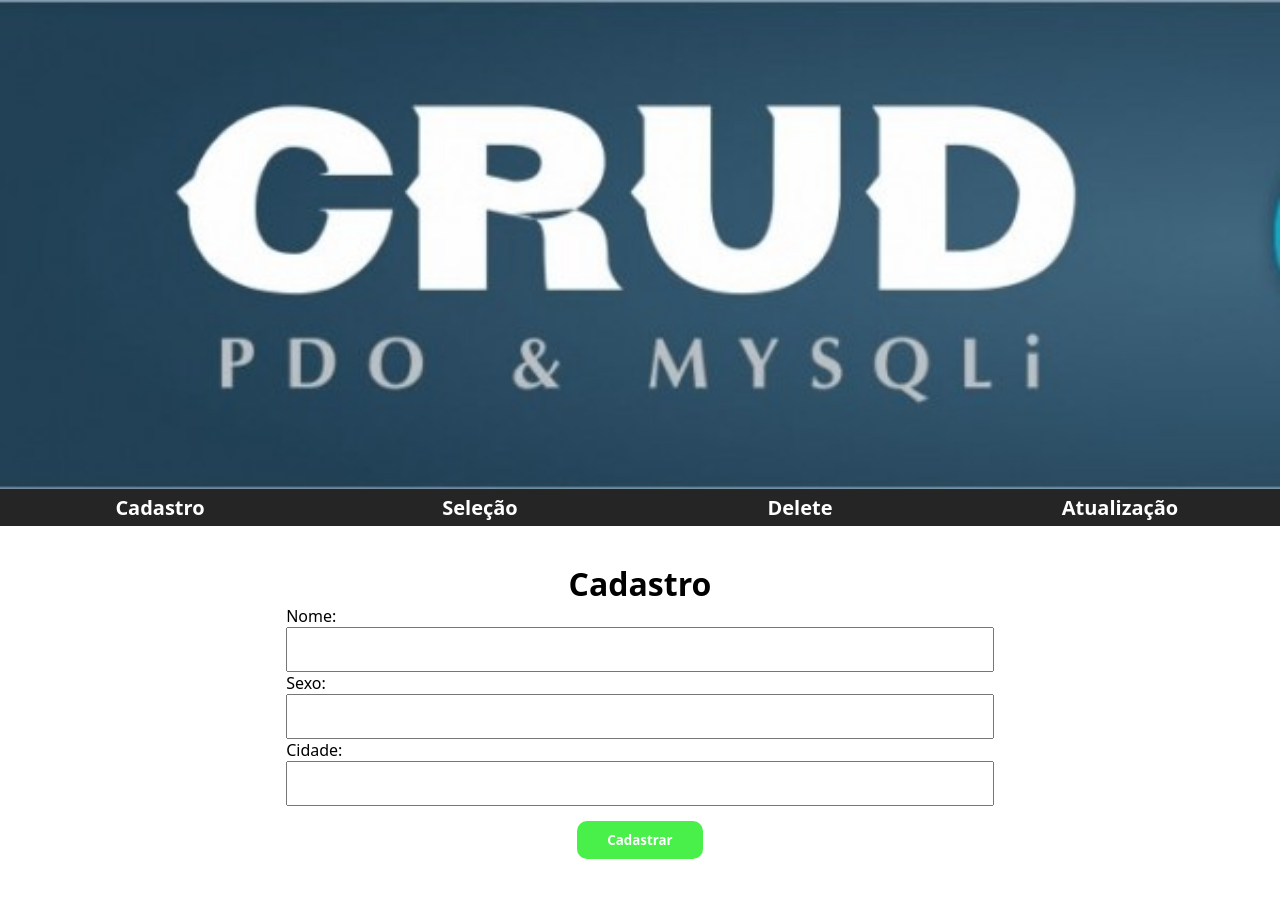
After one commit to Pcolombini/CRUD-PDO-AND-MSQLI, a PHP site: page /CRUD-PDO-AND-MSQLI/cadastro.php in a window 1280 px wide. The commit adds this page. Run offline with PHP 8.4, Linux system fonts and the light colour scheme.

Commit message:
implements

```diff
--- /dev/null
+++ b/PDO/cadastro.php
@@ -0,0 +1,43 @@
+<?php include_once 'includes/Header.php'; ?>
+
+<div class="content">
+    <?php
+    include 'Class/ClassConexao.php';
+    include 'Class/ClassCrud.php';
+    ?>
+    <div class="resultado">
+
+    </div>
+    <div class="formulario">
+
+        <h1 class="center">Cadastro</h1>
+
+        <div class="formularioInput">
+
+            <div class="formularioInput">
+                Nome:<br>
+                <input type="text" name="nome" id="nome">
+            </div>
+
+
+            <div class="formularioInput">
+                Sexo:<br>
+                <input type="text" name="sexo" id="sexo">
+            </div>
+
+
+            <div class="formularioInput">
+                Cidade:<br>
+                <input type="text" name="cidade" id="cidade">
+            </div>
+
+
+            <div class="formularioInput formularioInput100 center">
+                <input type="submit" value="Cadastrar">
+            </div>
+        </div>
+    </div>
+
+</div>
+
+<?php include_once 'includes/Footer.php'; ?>
--- a/PDO/includes/Header.php
+++ b/PDO/includes/Header.php
@@ -11,7 +11,7 @@
         <img src="images/572552750819-crud-php.jpg" alt="banner com o nome crud">
     </div>
     <div class="nav">
-        <li><a href="cadastro">Cadastro</a></li>
+        <li><a href="http://127.0.0.1/CRUD-PDO-AND-MSQLI/PDO/cadastro.php">Cadastro</a></li>
         <li><a href="selecao">Seleção</a></li>
         <li><a href="delete">Delete</a></li>
         <li><a href="atualizacao">Atualização</a></li>
--- a/PDO/style.css
+++ b/PDO/style.css
@@ -1,45 +1,46 @@
-*{
+* {
     margin: 0;
     padding: 0;
+    box-sizing: border-box;
     font-family: system-ui, -apple-system, BlinkMacSystemFont, 'Segoe UI', Roboto, Oxygen, Ubuntu, Cantarell, 'Open Sans', 'Helvetica Neue', sans-serif;
 }
 
-:root{
-    --background-color:#252525;
-    --background-hover:#666;
+:root {
+    --background-color: #252525;
+    --background-hover: #666;
     --primaria-color: #224257;
-    --secundaria-color:rgb(126, 122, 122);
-    --button-cadastro:rgb(73, 240, 73);
-    --button-delete:rgba(236, 75, 75, 0.753);
-    --color-font:#fff;
+    --secundaria-color: rgb(126, 122, 122);
+    --button-cadastro: rgb(73, 240, 73);
+    --button-delete: rgba(236, 75, 75, 0.753);
+    --color-font: #fff;
 
 }
 
-.banner{
+.banner {
     float: left;
     width: 100%;
 }
 
-.banner img{
+.banner img {
     float: left;
     width: 100%;
     vertical-align: middle;
 }
 
-.nav{
+.nav {
     float: left;
     width: 100%;
     background-color: var(--background-color);
 }
 
-.nav li{
+.nav li {
     float: left;
     width: 25%;
     text-align: center;
     list-style: none;
 }
 
-.nav a{
+.nav a {
     display: block;
     width: 100%;
     padding: 5px;
@@ -49,13 +50,60 @@
     font-size: 20px;
 }
 
-.nav a:hover{
+.nav a:hover {
     background: var(--background-hover);
     cursor: pointer;
 }
 
-.content{
+.content {
     padding: 16px;
     float: left;
     width: 100%;
 }
+
+.formulario {
+    float: left;
+    width: 70%;
+    height: 300px;
+    margin: 20px 15%;
+}
+
+.formularioInput {
+    float: left;
+    width: 100%;
+    padding: 0 5%;
+}
+
+.formularioInput100 {
+    width: 100% !important;
+}
+
+.formularioInput input[type="text"] {
+    width: 100%;
+    height: 45px;
+}
+
+.formularioInput input[type="submit"] {
+   display: inline-block;
+   padding: 10px 30px;
+   background-color: var(--button-cadastro);
+   color: var(--color-font);
+   font-weight: bold;
+   text-align: center;
+   border-radius: 10px;
+   margin: 15px 0;
+   cursor: pointer;
+   border: 0;
+}
+
+.resultado {
+    float: left;
+    width: 70%;
+    height: 100PX;
+    margin: 20px 15% 8px 15%;
+    display: none;
+}
+
+.center {
+    text-align: center;
+}
```
Also changed, not shown: PDO/includes/zeptojs.com_zepto.min.js (added), PDO/javascript.js (added).
